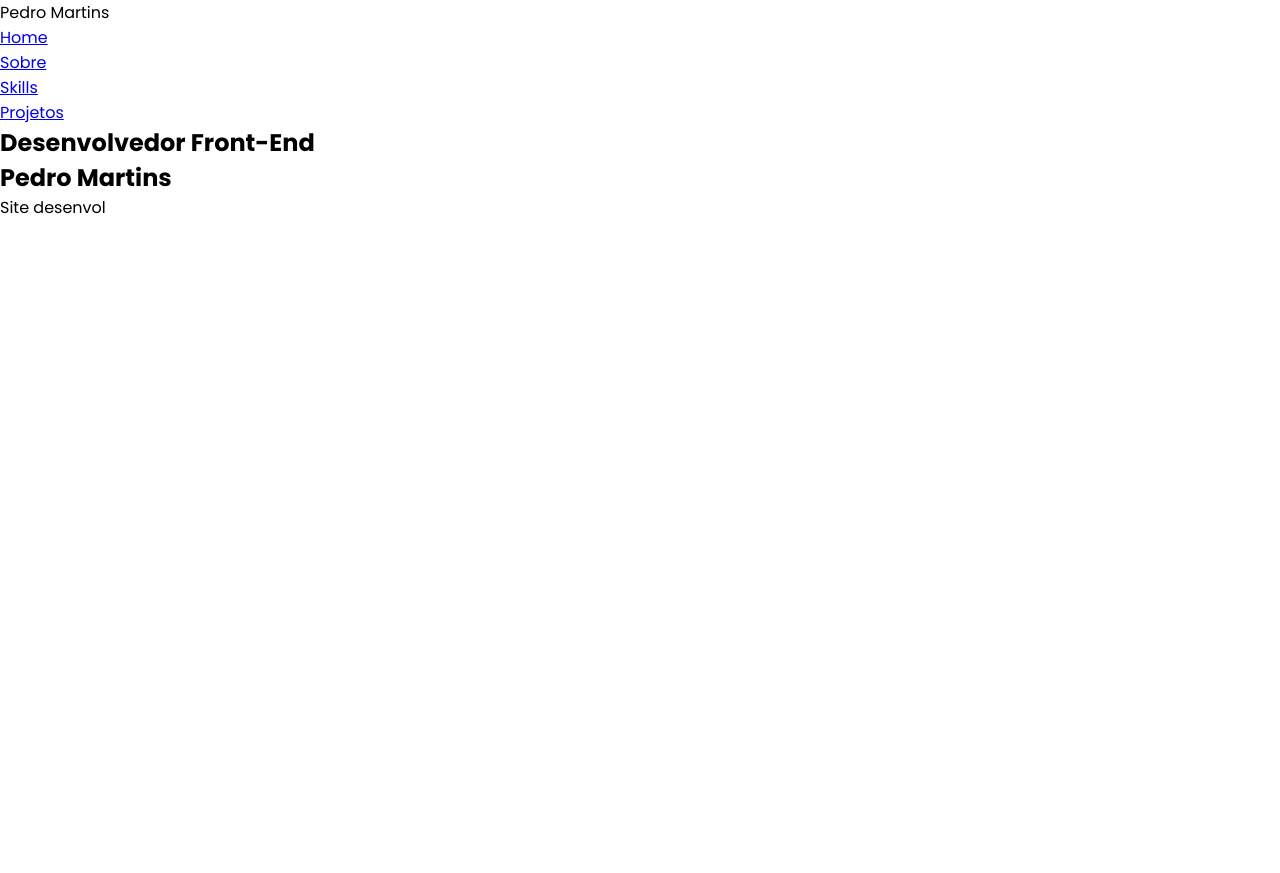
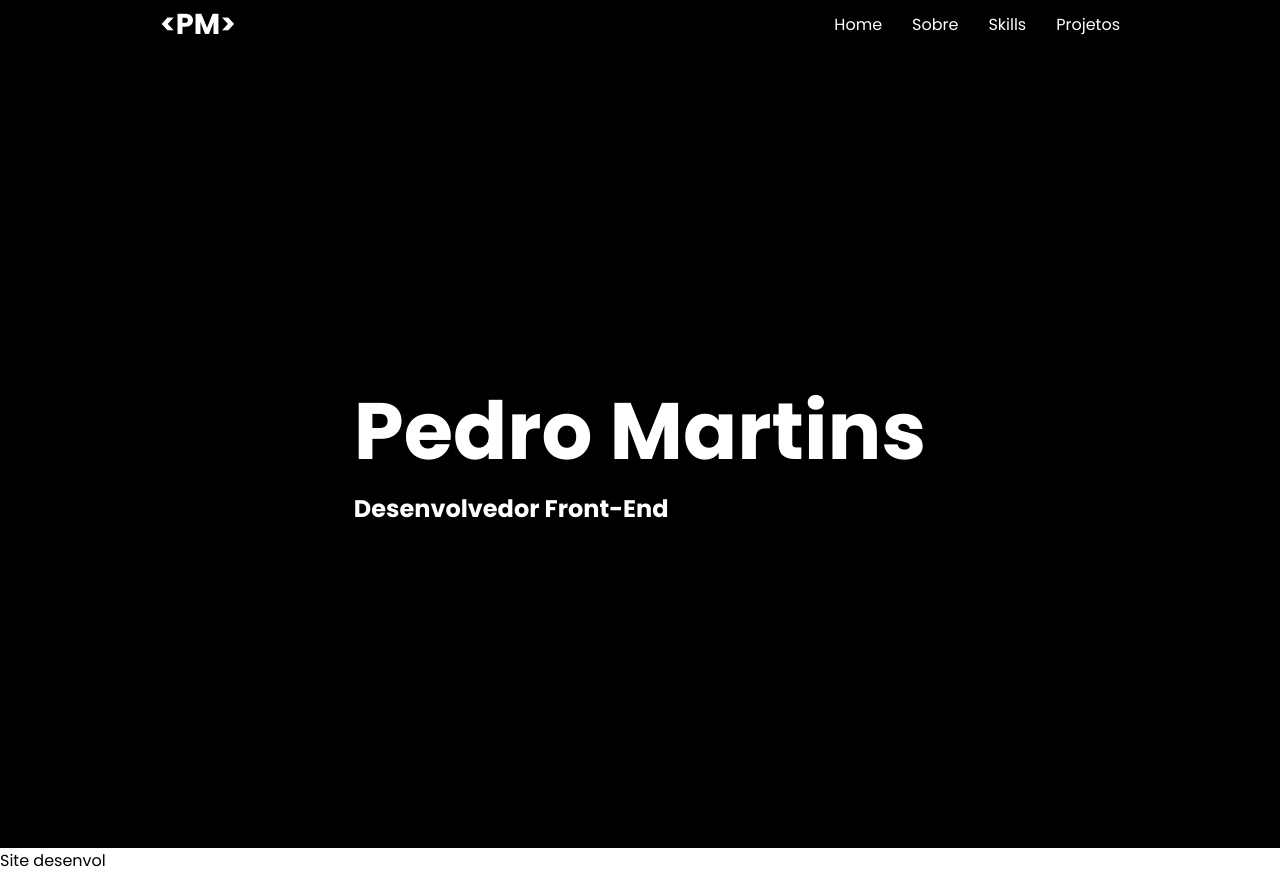
Before and after one commit to martins-pedro/Portfolio, a plain HTML site: page index.html in a window 1280 px wide. Before the commit the page ends 800 px from the top, so only its background shows below. Drawn offline with Linux system fonts and the light colour scheme.

Commit message:
Atualizações

```diff
--- a/assets/style.css
+++ b/assets/style.css
@@ -6,3 +6,43 @@
     box-sizing: border-box;
     font-family: 'Poppins', sans-serif;
 }
+
+header {
+    background-color: black;
+    color: white;
+    display: flex;
+    justify-content: space-between;
+    padding: 0 10rem;
+    height: 3rem;
+    align-items: center;
+}
+
+#logo {
+    font-size: 1.8rem;
+    font-weight: bolder;
+}
+
+ul {
+    display: flex;
+    list-style: none;
+    gap: 30px;
+}
+
+ul a {
+    color: white;
+    text-decoration: none;
+}
+
+main {
+    height: 100vh;
+    background-color: black;
+    color: white;
+    display: flex;
+    flex-direction: column;
+    align-items: center;
+    justify-content: center;
+}
+
+main h1 {
+    font-size: 5rem;
+}
--- a/index.html
+++ b/index.html
@@ -12,7 +12,7 @@
 </head>
 <body>
     <header>
-        <p>Pedro Martins</p>
+        <div id="logo">&ltPM&gt</div>
         <nav>
             <ul>
             <li><a href="#">Home</a></li>
@@ -24,8 +24,8 @@
     </header>
     <main>
         <section id="principal">
+            <h1>Pedro Martins</h1>
             <h2>Desenvolvedor Front-End</h2>
-            <h1>Pedro Martins</h1>
         </section>
     </main>
     <footer>
```
